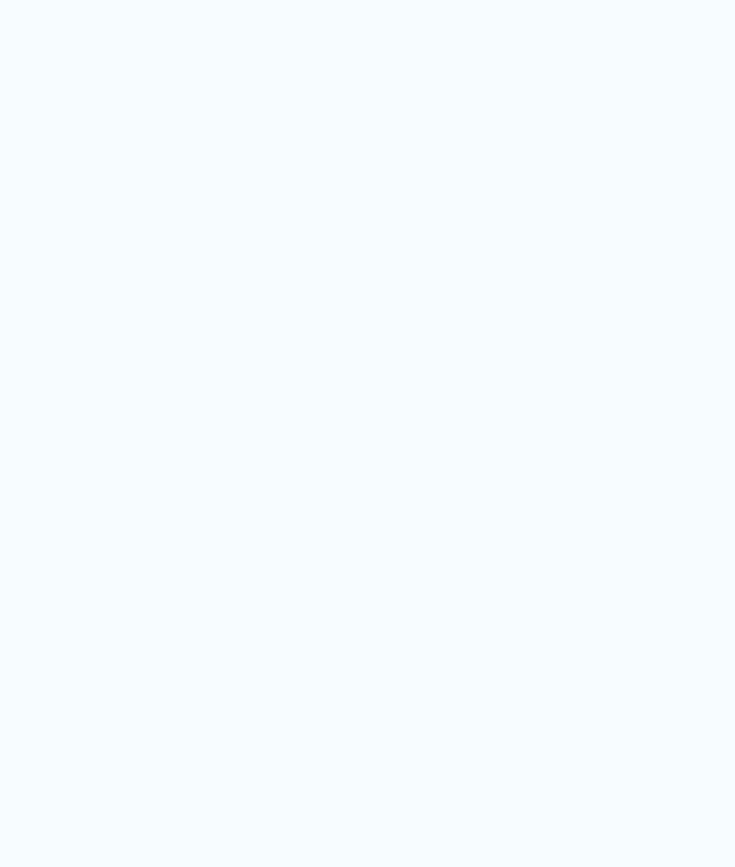
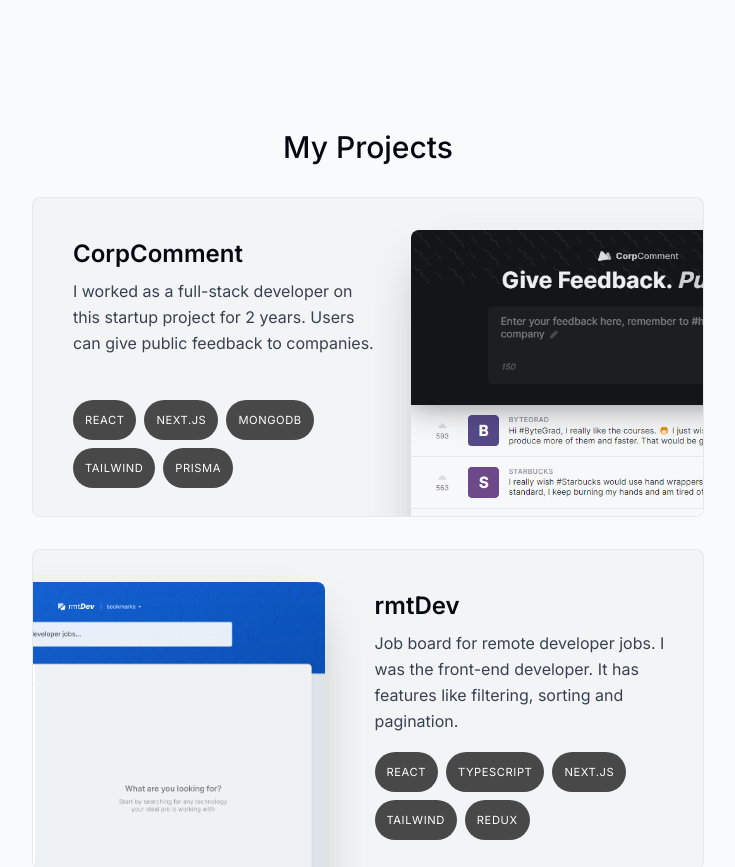
Before and after one commit to yucelsedat/next-portfolio, a Next.js app: page / in a window 1280 px wide. Shown: the part 1140-2007 px from the top of the page, without its empty margins (272-1007 px from the left). Before the commit the page ends 1269 px from the top, so only its background shows below. Built offline with nearby package versions, Linux system fonts and the light colour scheme.

Commit message:
projects section

```diff
--- /dev/null
+++ b/app/components/project.tsx
@@ -0,0 +1,65 @@
+"use client";
+
+import { projectsData } from "@/lib/data"
+import { motion, useScroll, useTransform } from "framer-motion"
+import { useRef } from "react"
+import Image from "next/image"
+
+type ProjectData = (typeof projectsData)[number]
+
+export default function Project({ title, description, tags, imageUrl }: ProjectData) {
+
+  const ref = useRef<HTMLDivElement>(null)
+
+  const { scrollYProgress } = useScroll({
+    target: ref,
+    offset: ['0 1', '1.33 1']
+  })
+
+  const scaleProgress = useTransform(scrollYProgress, [0, 1], [0.8, 1])
+  const opacityProgress = useTransform(scrollYProgress, [0, 1], [0.6, 1])
+
+  return (
+    <motion.div
+      ref={ref}
+      // initial={{}}
+      // animate={{}}
+      style={{
+        scale: scaleProgress,
+        opacity : opacityProgress,
+      }}
+      className="group mb-3 sm:mb-8 last:mb-0"
+    >
+      <section className=" relative bg-gray-100 max-w-[42rem] rounded-lg border border-black/5 overflow-hidden sm:pr-8 sm:h-[20rem]  hover:bg-gray-200 transition">
+
+        <div className="group-even:absolute group-even:right-0 flex flex-col h-full px-5 pt-4 pb-7 text-left sm:pl-10 sm:pr-2 sm:pt-10 sm:max-w-[55%]">
+          <h3 className="text-2xl font-semibold">{title}</h3>
+          <p className="mt-2 leading-relaxed text-gray-700 ">{description}</p>
+          <ul className='flex flex-wrap mt-4 gap-2 sm:mt-auto'>
+            {tags.map((tag, index) => (
+              <li key={index}
+                className="bg-black/[0.7] px-3 py-1 text-white text-[0.7rem] uppercase tracking-wider rounded-full"
+              >
+                {tag}
+              </li>
+            ))}
+          </ul>
+        </div>
+        <Image
+          src={imageUrl}
+          alt={`project: ${title}`}
+          quality={90}
+          className="absolute top-8 -right-40 w-[28.25rem] rounded-t-lg shadow-2xl group-even:right-[initial] group-even:-left-40
+          group-hover:-translate-x-3
+          group-even:group-hover:translate-x-3
+          group-hover:translate-y-3
+          group-hover:-rotate-2
+          group-hover:scale-[1.04]
+          group-even:group-hover:rotate-2
+          transition
+          "
+        />
+      </section>
+    </motion.div>
+  )
+}
--- /dev/null
+++ b/app/components/projects.tsx
@@ -0,0 +1,24 @@
+
+import React from "react";
+import SectionHeading from "./section-heading";
+import { projectsData } from "@/lib/data";
+import Project from "./project";
+
+export default function Projects() {
+
+  return (
+    <section
+      className="mb-28 max-w-[45rem]  leading-8 sm:mb-40 scroll-mt-28"
+      id="projects"
+    >
+     <SectionHeading>My projects</SectionHeading>
+      <div>
+        {projectsData.map((project, index) => (
+          <React.Fragment key={index}>
+            <Project {...project}/>
+          </React.Fragment>
+        ))}
+      </div>
+    </section>
+  );
+}
--- a/app/page.tsx
+++ b/app/page.tsx
@@ -1,6 +1,7 @@
 import About from "./components/About"
 import Intro from "./components/Intro"
 import SectionDivider from "./components/Section-divider"
+import Projects from "./components/projects"
 
 export default function Home() {
   return (
@@ -8,6 +9,7 @@
       <Intro />
       <SectionDivider />
       <About />
+      <Projects />
     </main>
   )
 }
--- /dev/null
+++ b/types.d.ts
@@ -0,0 +1,3 @@
+// type ProjectData = {
+//   title: string
+// }
```
